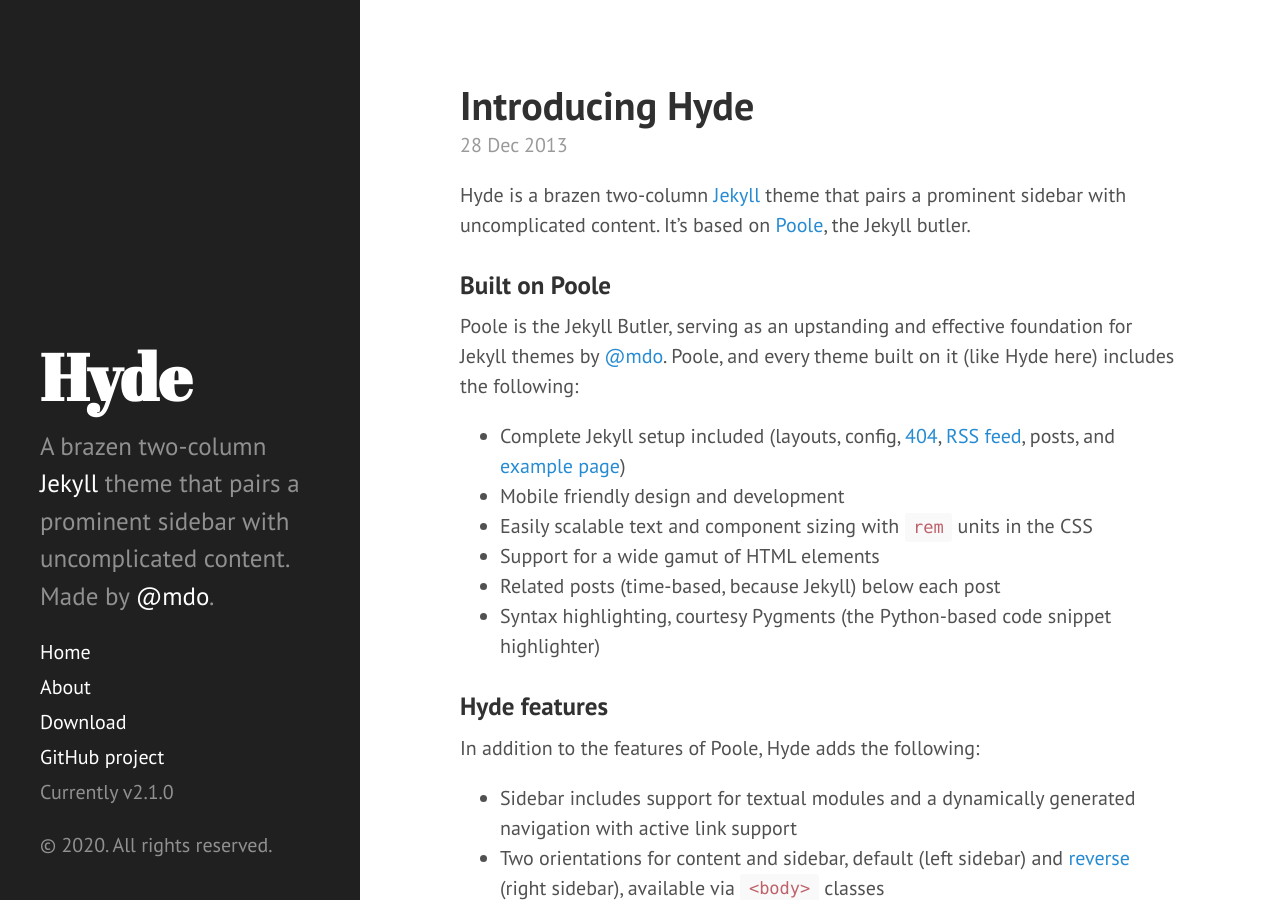
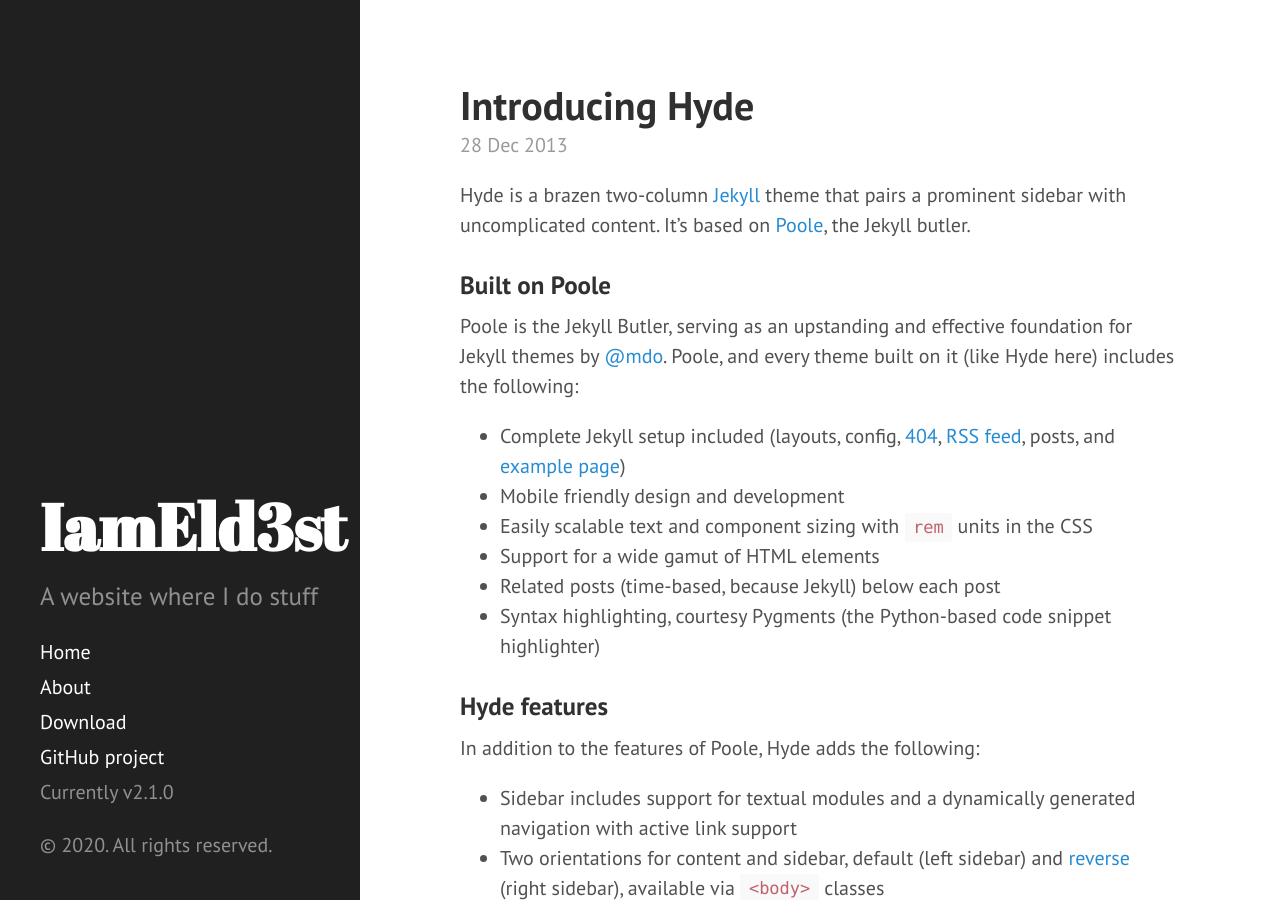
Before and after one commit to IamEld3st/iameld3st.github.io, a Jekyll site: the page built from index.html, in a window 1280 px wide and 900 px high. Built offline with Jekyll 4.4.1, drawn with Linux system fonts in a browser that asks for light colours; Markdown is read by kramdown in place of the engine named in the settings; the list of posts is cut into pages by our own code.

Commit message:
Update _config.yml

```diff
--- a/_config.yml
+++ b/_config.yml
@@ -6,15 +6,15 @@ highlighter:      pygments
 permalink:        pretty
 
 # Setup
-title:            Hyde
-tagline:          'A Jekyll theme'
-description:      'A brazen two-column <a href="http://jekyllrb.com" target="_blank">Jekyll</a> theme that pairs a prominent sidebar with uncomplicated content. Made by <a href="https://twitter.com/mdo" target="_blank">@mdo</a>.'
-url:              http://hyde.getpoole.com
+title:            IamEld3st
+tagline:          'Weeb developer'
+description:      'A website where I do stuff'
+url:              http://iameld3st.xyz
 baseurl:          /
 
 author:
-  name:           'Mark Otto'
-  url:            https://twitter.com/mdo
+  name:           'IamEld3st'
+  url:            http://iameld3st.xyz
 
 paginate:         5
 
@@ -22,4 +22,4 @@ paginate:         5
 version:          2.1.0
 
 github:
-  repo:           https://github.com/poole/hyde
+  repo:           https://github.com/IamEld3st/iameld3st.github.io
```
